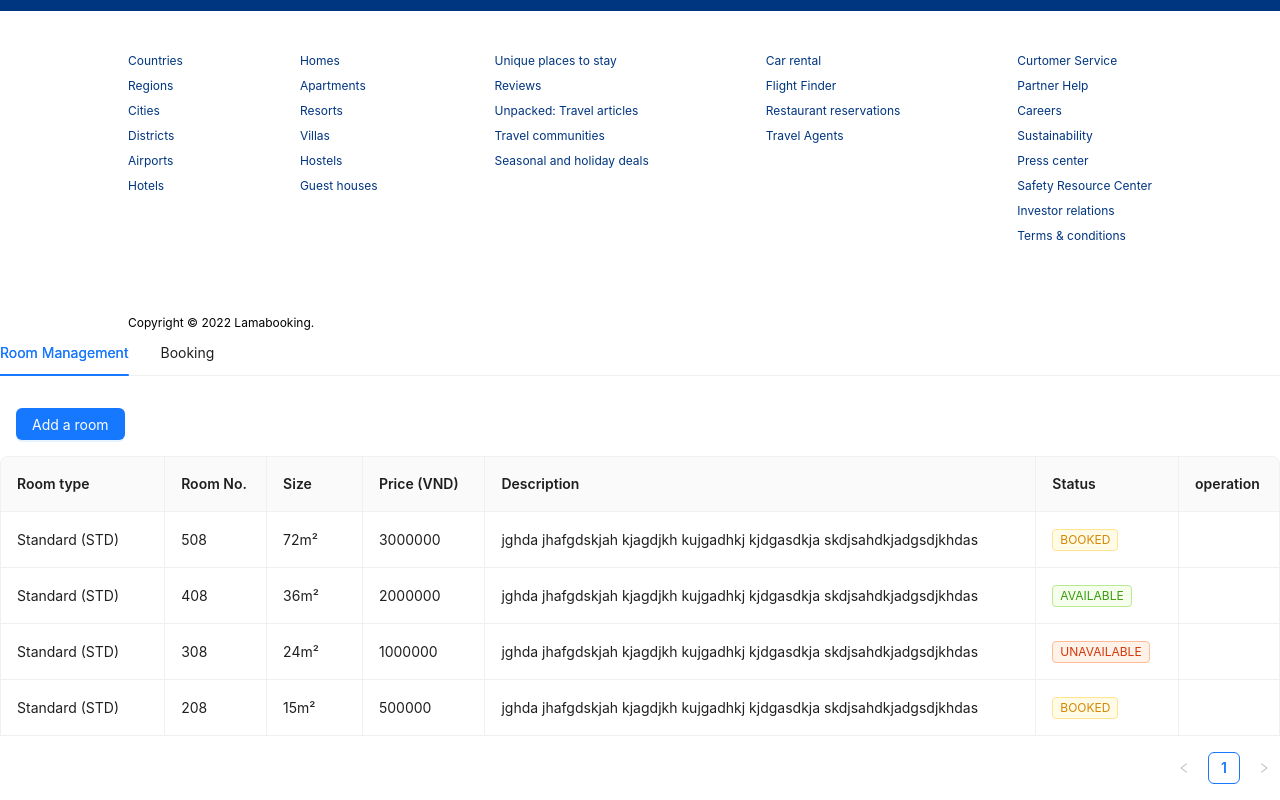
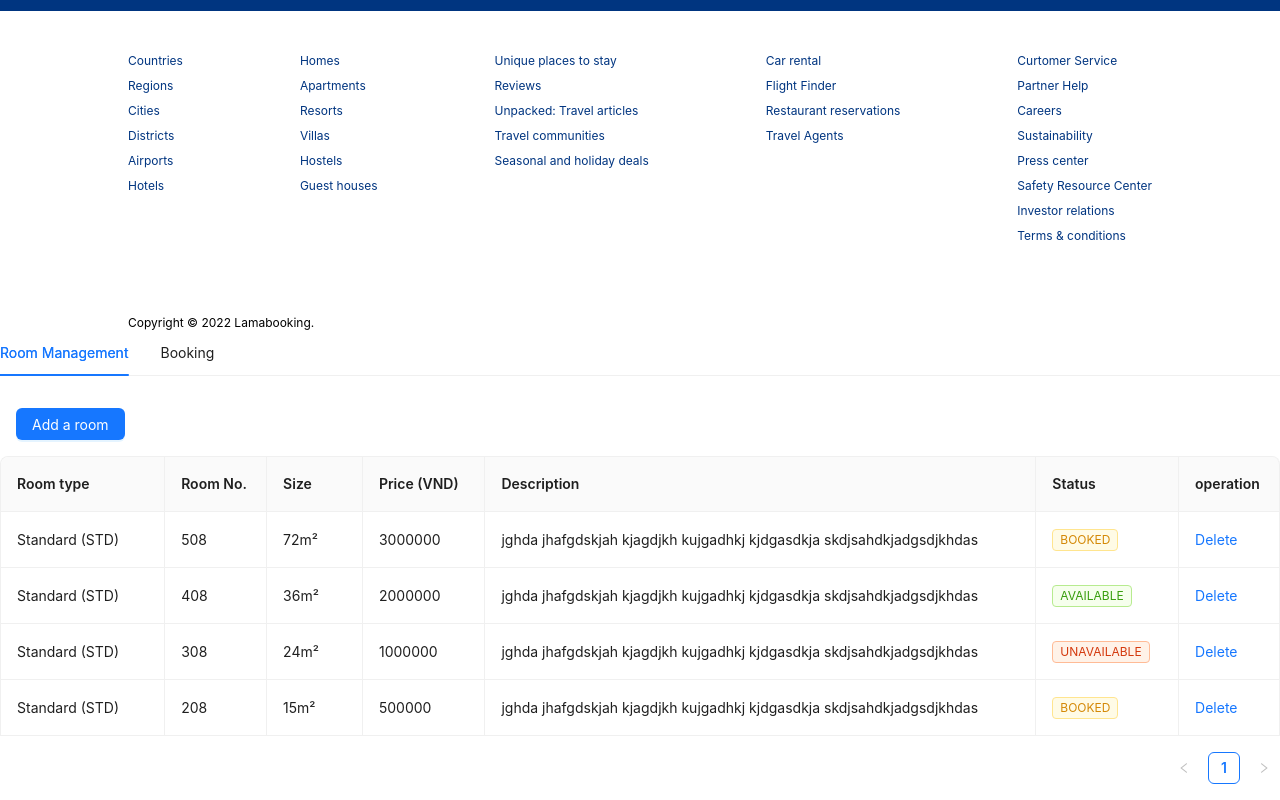
Before and after one commit to vyntt279/sa-d, a React (Create React App) app in the folder frontend/: page / in a window 1280 px wide. Shown: the part 1049-1849 px from the top of the page. Built offline with nearby package versions, Linux system fonts and the light colour scheme.

Commit message:
Update Room.tsx

```diff
--- a/frontend/src/pages/admin/Room.tsx
+++ b/frontend/src/pages/admin/Room.tsx
@@ -241,12 +241,12 @@ const Room: React.FC = () => {
         {
             title: 'operation',
             dataIndex: 'operation',
-            // render: (_, record: { key: React.Key }) =>
-            //   dataSource.length >= 1 ? (
-            //     <Popconfirm title="Sure to delete?" onConfirm={() => handleDelete(record.key)}>
-            //       <a>Delete</a>
-            //     </Popconfirm>
-            //   ) : null,
+            render: (_, record: { key: React.Key }) =>
+              dataSource.length >= 1 ? (
+                <Popconfirm title="Sure to delete?" onConfirm={() => handleDelete(record.key)}>
+                  <a>Delete</a>
+                </Popconfirm>
+              ) : null,
           },
         // {
         //     title: 'operation',
```
